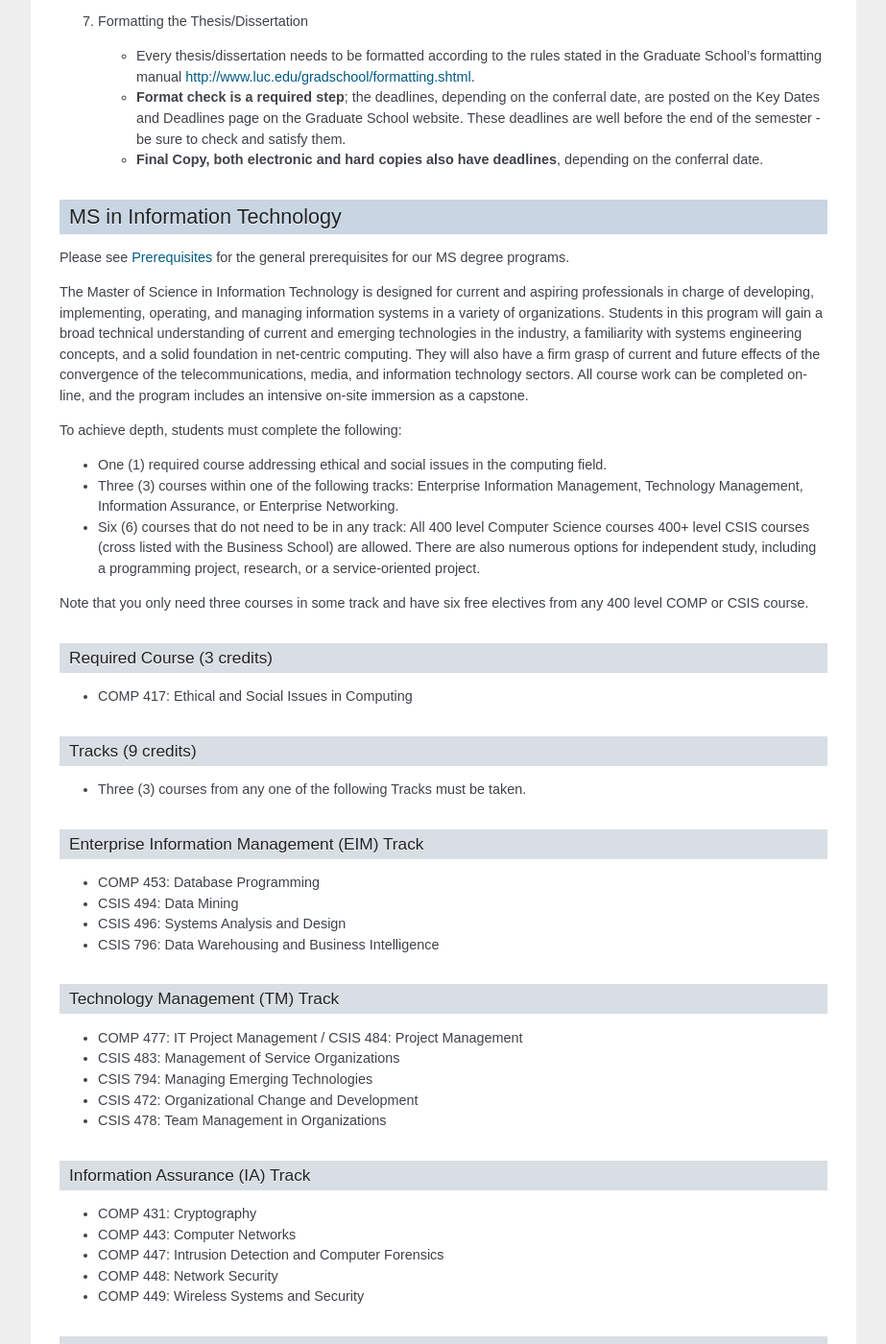
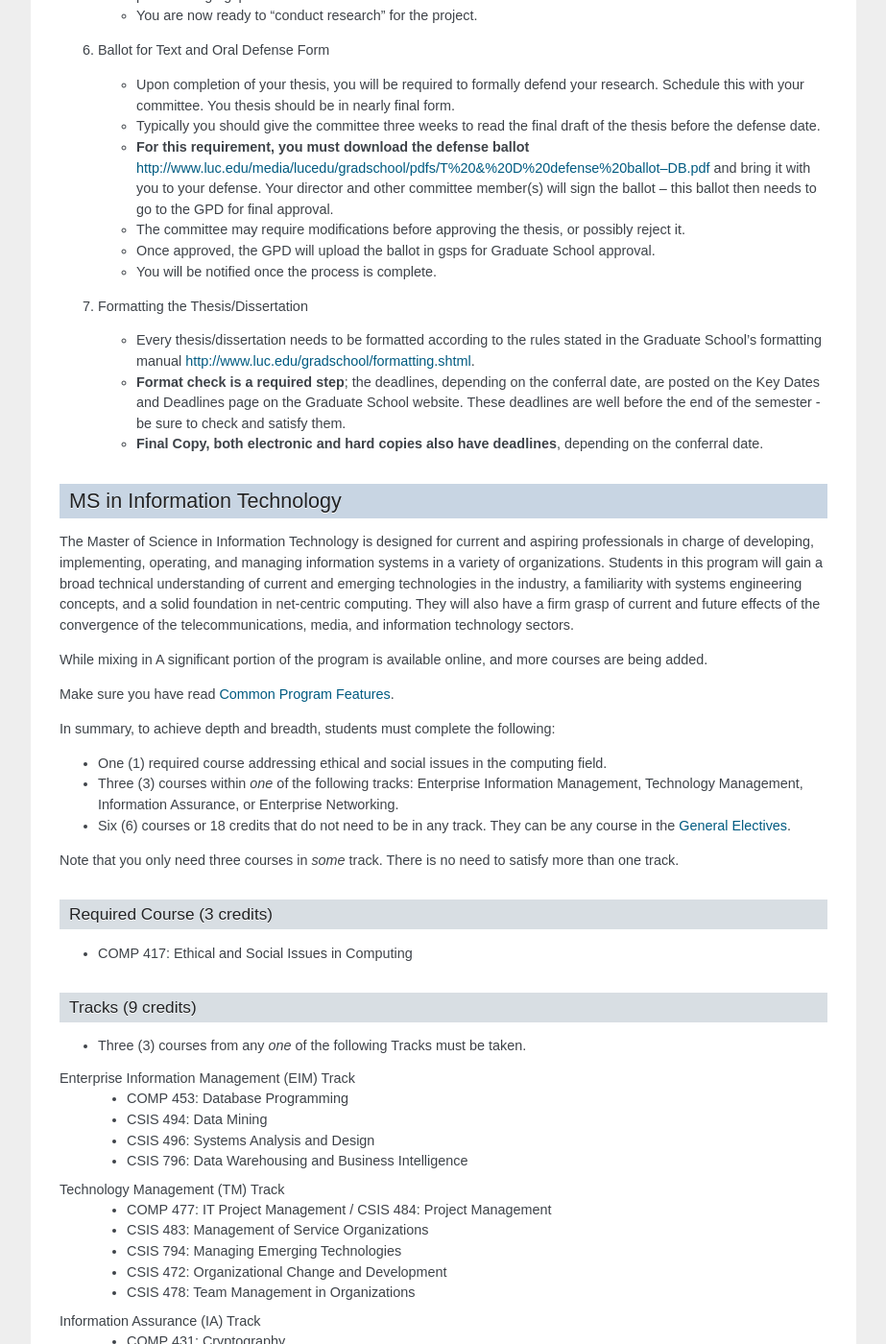
Before and after one commit to LoyolaChicagoCS/gradhandbook, a Sphinx documentation site: the page built from source/ms_programs.rst, in a window 1280 px wide and 1400 px high, scrolled down 5268 px. Shown: the whole window at 96% size, without its empty margins (198-1121 px from the left). Built offline with Sphinx 7.4.7, drawn with Linux system fonts in a browser that asks for light colours; some of the changed text lies outside the part shown.

Commit message:
pulled out common program stuff, regularized format

```diff
--- a/source/ms_programs.rst
+++ b/source/ms_programs.rst
@@ -25,7 +25,7 @@
 of foundational undergraduate courses.  This would include the addition of
 equivalents of our
 Comp 163 (Discrete Structures) and
-264 (Computer Systems).
+264 (Computer Systems) to the two courses already listed.
 
 Software Engineering students are in the middle.
 The background for the Computer Science student is helpful, but adept
@@ -198,6 +198,40 @@
        stack, and heap.
    *   Be able to understand and use recursion in various problems.
 
+.. index:: common degree features
+
+.. _common_program_features:
+
+Common Program Features
+------------------------
+
+Make sure you have the previous section on :ref:`prerequisites`.
+
+Each program requires a total of 30 credit hours, generally 10 three-credit courses.
+Students can receive up to 6 credit hours (replacing two of our courses)
+for graduate work taken elsewhere: See :ref:`transfer_credit`.
+
+**Students who have taken undergraduate Loyola classes**:
+Many 400-level courses in the department have closely related 300-level analogues,
+e.g. Comp 443 and 343. Students who enter the MS program after taking
+a Loyola course in this category
+must choose to take 400-level courses that are not closely related to any
+300-level courses taken earlier, unless they have GPD permission.
+
+.. _general_electives:
+
+General Electives
+~~~~~~~~~~~~~~~~~~~~~~~~~~~
+
+Each program allows electives for many of the credits.  For each
+program electives can be any COMP 400 level class or any CSIS class
+(courses actually taught in the Business School).
+
+Students may take up to a maximum of 6 credit hours of
+Comp 490: Independent Project and/or Comp 499: Internship.
+
+There are numerous options for independent study,
+including a programming project, research, or a service-oriented project.
 
 
 .. index:: MS in Computer Science
@@ -211,25 +245,20 @@
 If you were enrolled in the program prior to Spring 2014 you may use the older
 degree requirements located at http://luc.edu/cs/academics/graduateprograms/mscs/oldcurriculum.
 
-Please see :ref:`prerequisites` for the general prerequisites for our MS degree programs.
-
 The MS in Computer Science provides foundations of Computer Science, while
 acknowledging that Computer Science is key to algorithms in the sciences.
 Other programs in the Computer Science Department with different foci are
 :ref:`ms_in_information_technology` and the :ref:`ms_in_software_engineering`.
 
-The program requires a total of ten courses (30 hours).
-Students can receive up to two courses of transfer credit
-for graduate work taken elsewhere,
-in accordance with the applicable rules of the Graduate School.
+Make sure you have read :ref:`common_program_features`.
 
-Many 400-level courses in the department have closely related 300-level analogues,
-e.g. Comp 443 and 343. Students who enter the MS program with a Loyola BS degree
-must choose to take 400-level courses that are not closely related to any
-300-level courses taken earlier.
+In summary, to achieve depth and breadth, students must complete the following:
 
+*   Three (3) required courses.
+*   Three (3) restricted electives.
+*   Four (4) courses or 12 credits that are :ref:`general_electives`.
 
-Required Courses (12 credits)
+Required Courses (9 credits)
 ~~~~~~~~~~~~~~~~~~~~~~~~~~~~~
 
 The following three courses are required by the program:
@@ -258,14 +287,6 @@
 * Comp 473: Object-Oriented Programming
 * Comp 474: Software Engineering
 
-General Electives
-~~~~~~~~~~~~~~~~~
-
-The rest of the required 30 credits are free electives taken from courses
-at the level of 400 or above in COMP or CSIS.
-
-MS-CS students may take up to a maximum of 6 hours of
-Comp 490: Independent Project and/or Comp 499: Internship.
 
 .. index:: thesis option
 
@@ -408,8 +429,6 @@
 MS in Information Technology
 ------------------------------
 
-Please see :ref:`prerequisites` for the general prerequisites for our MS degree programs.
-
 The Master of Science in Information Technology is designed for current and
 aspiring professionals in charge of developing, implementing, operating, and
 managing information systems in a variety of organizations.
@@ -419,23 +438,29 @@
 net-centric computing. They will also have a firm grasp of current and
 future effects of the convergence of the telecommunications, media,
 and information technology sectors.
-All course work can be completed online,
-and the program includes an intensive on-site immersion as a capstone.
 
-To achieve depth, students must complete the following:
+While mixing in
+A significant portion of the program is available online, and more courses
+are being added.
+
+.. when?
+
+   All course work can be completed online,
+   and the program includes an intensive on-site immersion as a capstone.
+
+Make sure you have read :ref:`common_program_features`.
+
+In summary, to achieve depth and breadth, students must complete the following:
 
 *   One (1) required course addressing ethical and social issues in the computing field.
-*   Three (3) courses within one of the following tracks:
+*   Three (3) courses within *one* of the following tracks:
     Enterprise Information Management, Technology Management,
     Information Assurance, or Enterprise Networking.
-*   Six (6) courses that do not need to be in any track:
-    All 400 level Computer Science courses 400+ level CSIS courses
-    (cross listed with the Business School) are allowed.
-    There are also numerous options for independent study,
-    including a programming project, research, or a service-oriented project.
+*   Six (6) courses or 18 credits that do not need to be in any track.  They
+    can be any course in the :ref:`general_electives`.
 
-Note that you only need three courses in some track and have six free electives
-from any 400 level COMP or CSIS course.
+Note that you only need three courses in *some* track. There is no need to
+satisfy more than one track.
 
 Required Course (3 credits)
 ~~~~~~~~~~~~~~~~~~~~~~~~~~~
@@ -445,53 +470,35 @@
 Tracks (9 credits)
 ~~~~~~~~~~~~~~~~~~
 
-*   Three (3) courses from any one of the following Tracks must be taken.
+*   Three (3) courses from any *one* of the following Tracks must be taken.
 
 Enterprise Information Management (EIM) Track
-~~~~~~~~~~~~~~~~~~~~~~~~~~~~~~~~~~~~~~~~~~~~~
-
-*   COMP 453: Database Programming
-*   CSIS 494: Data Mining
-*   CSIS 496: Systems Analysis and Design
-*   CSIS 796: Data Warehousing and Business Intelligence
+    *   COMP 453: Database Programming
+    *   CSIS 494: Data Mining
+    *   CSIS 496: Systems Analysis and Design
+    *   CSIS 796: Data Warehousing and Business Intelligence
 
 Technology Management (TM) Track
-~~~~~~~~~~~~~~~~~~~~~~~~~~~~~~~~
-
-*   COMP 477: IT Project Management / CSIS 484: Project Management
-*   CSIS 483: Management of Service Organizations
-*   CSIS 794: Managing Emerging Technologies
-*   CSIS 472: Organizational Change and Development
-*   CSIS 478: Team Management in Organizations
+    *   COMP 477: IT Project Management / CSIS 484: Project Management
+    *   CSIS 483: Management of Service Organizations
+    *   CSIS 794: Managing Emerging Technologies
+    *   CSIS 472: Organizational Change and Development
+    *   CSIS 478: Team Management in Organizations
 
 Information Assurance (IA) Track
-~~~~~~~~~~~~~~~~~~~~~~~~~~~~~~~~
-
-*   COMP 431: Cryptography
-*   COMP 443: Computer Networks
-*   COMP 447: Intrusion Detection and Computer Forensics
-*   COMP 448: Network Security
-*   COMP 449: Wireless Systems and Security
+    *   COMP 431: Cryptography
+    *   COMP 443: Computer Networks
+    *   COMP 447: Intrusion Detection and Computer Forensics
+    *   COMP 448: Network Security
+    *   COMP 449: Wireless Systems and Security
 
 Enterprise Networking (EN) Track
-~~~~~~~~~~~~~~~~~~~~~~~~~~~~~~~~
-
-*   COMP 443: Computer Networks
-*   COMP 446: Telecommunications
-*   COMP 448: Network Security
-*   COMP 449: Wireless Systems and Security
-*   CSIS 591: International Telecommunications
-*   CSIS 793: Network Management
-
-General Electives (18 credits)
-~~~~~~~~~~~~~~~~~~~~~~~~~~~~~~~
-
-This is generally 6 three-credit courses. The courses do not need to be in any track:
-All 400 level Computer Science courses and 400+ level CSIS courses
-(cross listed with the Business School) are allowed.
-Electives may include up to 6 credits of
-COMP 490: Independent Project and/or COMP 499: Internship.
-
+    *   COMP 443: Computer Networks
+    *   COMP 446: Telecommunications
+    *   COMP 448: Network Security
+    *   COMP 449: Wireless Systems and Security
+    *   CSIS 591: International Telecommunications
+    *   COMP 451 or CSIS 793: Network Management
 
 .. index:: MS in Software Engineering
 
@@ -502,9 +509,8 @@
 
 This program is for students entering the program in Spring 2014 or later.
 If you were enrolled in the program prior to Spring 2014 you may use the older
-degree requirements located at http://luc.edu/cs/academics/graduateprograms/msse/oldcurriculum.
-
-Please see :ref:`prerequisites` for the general prerequisites for our MS degree programs.
+degree requirements located at
+http://luc.edu/cs/academics/graduateprograms/msse/oldcurriculum.
 
 The MS in Software Engineering caters to students interested in software engineering
 and also other contemporary topics of long-term value to the industry.
@@ -514,11 +520,16 @@
 For those seeking a greater focus on managerial aspects, we offer the
 :ref:`ms_in_information_technology`.
 
-To achieve depth, students must complete the following:
+Make sure you have read :ref:`common_program_features`.
 
-*   Two (2) required courses addressing ethical and social issues in the computing field and a firm base in object oriented programming.
-*   Three (3) courses from restricted categories to ensure a strong software engineering center, while still allowing a considerable flexibility of interests.
-*   Five (5) courses that do not need to be in any track: All 400 level Computer Science courses and 400+ level CSIS courses (cross listed with the Business School) are allowed. There are also numerous options for independent study, including a programming project, research, or a service-oriented project.
+In summary, to achieve depth and breadth, students must complete the following:
+
+*   Two (2) required courses addressing ethical and social issues in the
+    computing field and a firm base in object oriented programming.
+*   Three (3) courses from restricted categories to ensure a strong
+    software engineering center, while still allowing a considerable
+    flexibility of interests.
+*   Five (5) courses or 15 credits that are :ref:`general_electives`.
 
 Required Courses (6 credits)
 ~~~~~~~~~~~~~~~~~~~~~~~~~~~~
@@ -526,45 +537,46 @@
 *   COMP 413: Intermediate Object-Oriented Development
 *   COMP 417: Social, Ethical and Legal Issues in Computing
 
-Required Electives (9 credits)
-~~~~~~~~~~~~~~~~~~~~~~~~~~~~~~
+Restricted Electives (9 credits)
+~~~~~~~~~~~~~~~~~~~~~~~~~~~~~~~~~
 
-MSSE students must take at least one course from the following Group 1 list (most of these courses require COMP 413 as a prerequisite):
+MSSE students must take at least one course from the following Group 1 list:
 
-**Group 1**
+Group 1
+    *   COMP 424: Client-Side Web Design
+    *   COMP 433: Web Services Programming
+    *   COMP 434: Enterprise Software Development
+    *   COMP 437: Concurrent Programming
+    *   COMP 439: Distributed Systems
+    *   COMP 442: Server-Side Software Development
+    *   COMP 460: Algorithms (exception to 413 prereq)
+    *   COMP 471: Programming Languages
+    *   COMP 473: Object-Oriented Programming
+    *   COMP 474: Software Engineering (exception to 413 prereq)
 
-*   COMP 424: Client-Side Web Design
-*   COMP 433: Web Services Programming
-*   COMP 434: Enterprise Software Development
-*   COMP 437: Concurrent Programming
-*   COMP 439: Distributed Systems
-*   COMP 442: Server-Side Software Development
-*   COMP 460: Algorithms (exception to 413 prereq)
-*   COMP 471: Programming Languages
-*   COMP 473: Object-Oriented Programming
-*   COMP 474: Software Engineering (exception to 413 prereq)
+Most of these Group 1 courses require COMP 413 as a prerequisite.
 
-MSSE students must also take two additional courses from either the list above or the following Group 2 list:
+MSSE students must also take two additional courses from either the list above
+or the following Group 2 list:
 
-**Group 2**
+Group 2
+    *   COMP 410: Operating Systems
+    *   COMP 420: Software Systems Analysis
+    *   COMP 436: Markup Languages
+    *   COMP 437: Concurrent Programming
+    *   COMP 441: Human-Computer Interface Design
+    *   COMP 453: Database Programming
+    *   COMP 464: High-Performance Computing
 
-*   COMP 410: Operating Systems
-*   COMP 420: Software Systems Analysis
-*   COMP 436: Markup Languages
-*   COMP 437: Concurrent Programming
-*   COMP 441: Human-Computer Interface Design
-*   COMP 453: Database Programming
-*   COMP 464: High-Performance Computing
+If a student enters the program with an academic record of success in a
+course similar to Comp 413, or if the student can demonstrate
+programming experience with the concepts of Comp 413,
+then the Graduate Program Director may substitute for the Comp 413
+requirement a course in Group 1 or 2 that has Comp 413 as a prerequisite.
 
-If a student enters the program with an academic record of success in a course similar to Comp 413, or if the student can demonstrate programming experience with the concepts of Comp 413, then the Graduate Program Director may substitute for the Comp 413 requirement a course in Group 1 or 2 that has Comp 413 as a prerequisite.
-
-The Computer Science department may declare that other courses (eg new courses and individual COMP 488: Topics in CS offerings) may count as members of either Group 1 or Group 2.
-
-General Electives (15 credits)
-~~~~~~~~~~~~~~~~~~~~~~~~~~~~~~
-
-This is generally 5 three-credit courses. The courses do not need to be in any special group: All 400 level Computer Science courses and 400+ level CSIS courses (cross listed with the Business School) are allowed. Electives may include up to 6 credits of COMP 490: Independent Project and/or COMP 499: Internship.
-
+The Computer Science department may declare that other courses
+(eg new courses and individual COMP 488: Topics in CS offerings)
+may count as members of either Group 1 or Group 2.
 
 .. index:: MA in Digital Humanities
 
@@ -604,10 +616,12 @@
 
 We are often asked about whether it is possible to complete more than one MS degree
 (e.g. and MS in Computer Science and an MS in Software Engineering).
-The answer is no, unless you complete 60 hours of study (30 hours of courses for
-each degree). It is impractical and expensive, and we don't think it serves students well.
+The answer is no, unless you complete 54 hours of study (30 hours of courses for
+the each degree, except for 6 credits transfered into the second degree).
+It is impractical and expensive, and we don't think it serves students well.
 Our goal is to prepare you
-for a serious career (professional and/or academic) after completing *one* graduate degree.
+for a serious career (professional and/or academic)
+after completing *one* graduate degree.
 
 Students who wish to continue taking courses may do so after completing their degree
 as non-degree students. We also
@@ -622,7 +636,8 @@
 Time and Residence Requirements
 ------------------------------------------
 
-Normally it takes one to one-and-a-half years of full-time study to earn a
+Normally it takes 16 months for full-time students to earn a
 MS in Computer Science, Software Engineering, or Information Technology from Loyola.
 Students who attend part time must complete the program within five years.
 This period may be extended only by special action of the Dean of the Graduate School.
+The MS in Computer Science with the thesis option may also need extra time.
```
Also changed, not shown: source/regulations.rst (+18 -14 lines).
